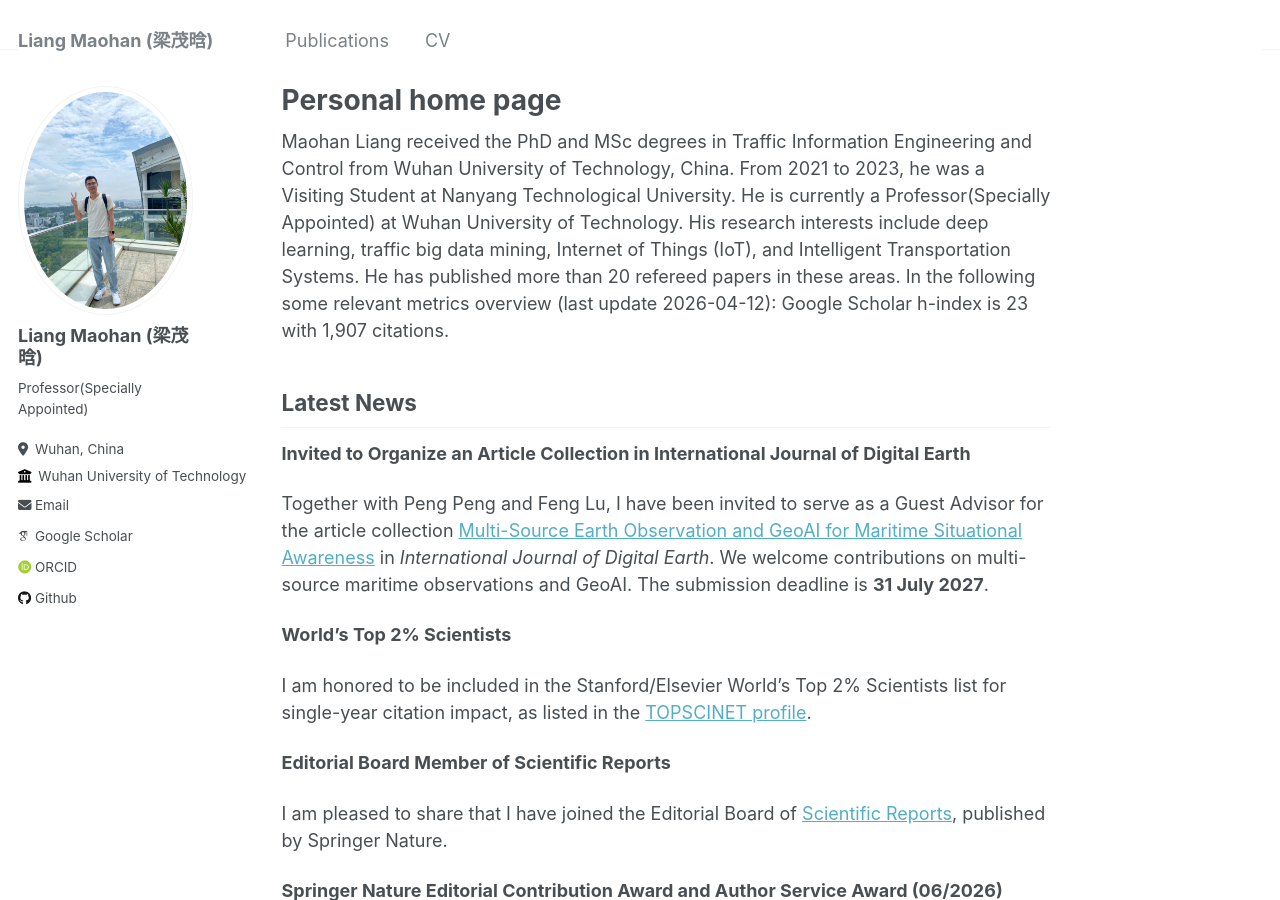
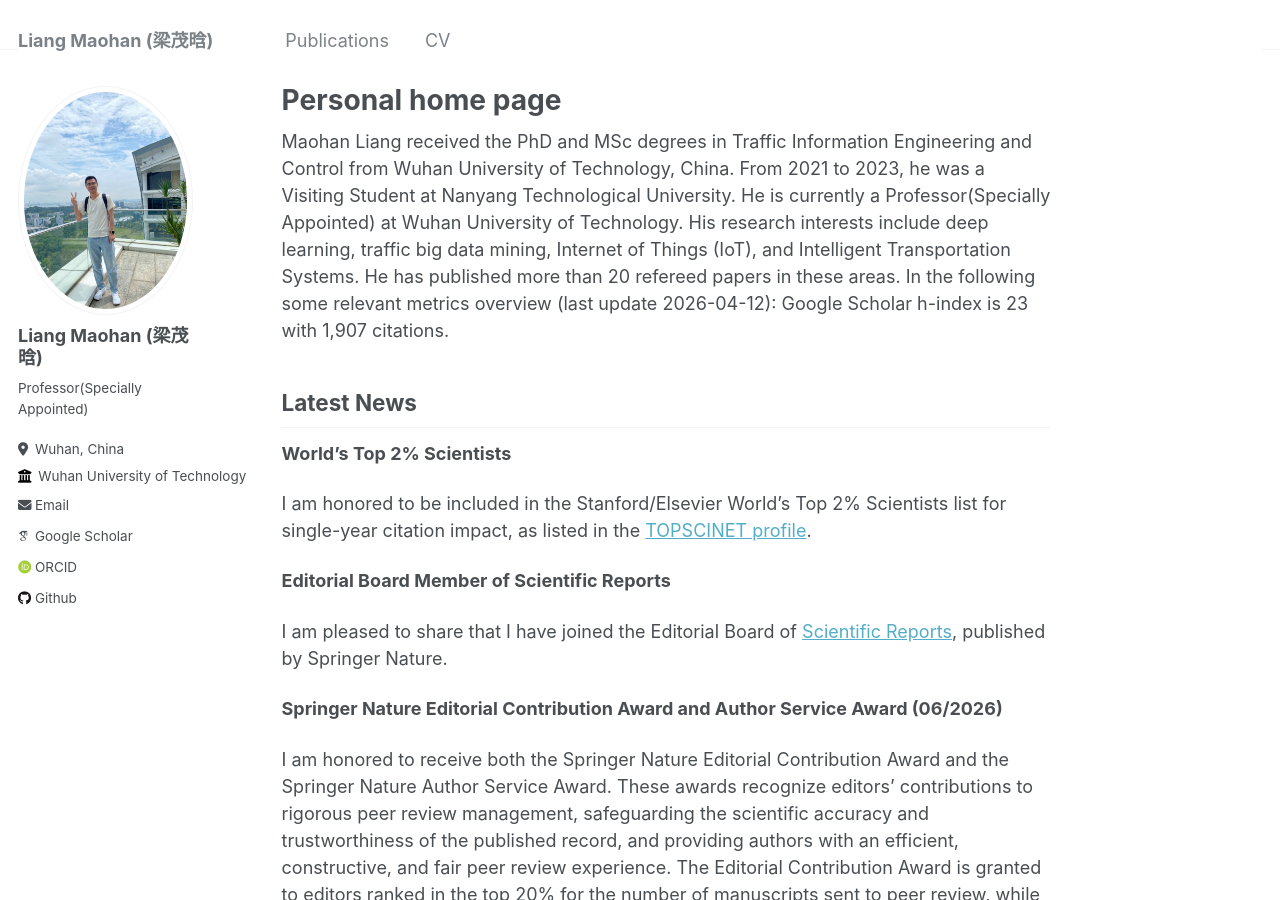
Before and after one commit to maohliang/nus.github.io, a Jekyll site: the page built from _pages/about.md, in a window 1280 px wide and 900 px high. Built offline with Jekyll 4.4.1, drawn with Linux system fonts in a browser that asks for light colours; some web fonts are replaced; some of the changed text lies outside the part shown.

Commit message:
Match IJDE call for papers format and remove duplicate news

```diff
--- a/_pages/about.md
+++ b/_pages/about.md
@@ -11,10 +11,6 @@ Maohan Liang received the PhD and MSc degrees in Traffic Information Engineering
 
 Latest News
 ------
-
-**Invited to Organize an Article Collection in International Journal of Digital Earth**
-
-Together with Peng Peng and Feng Lu, I have been invited to serve as a Guest Advisor for the article collection [Multi-Source Earth Observation and GeoAI for Maritime Situational Awareness](https://think.taylorandfrancis.com/article_collections/multi-source-earth-observation-and-geoai-for-maritime-situational-awareness/) in *International Journal of Digital Earth*. We welcome contributions on multi-source maritime observations and GeoAI. The submission deadline is **31 July 2027**.
 
 **World's Top 2% Scientists**
 
@@ -63,13 +59,9 @@ Call for papers
 
 Multi-Source Earth Observation and GeoAI for Maritime Situational Awareness
 
-[Article Collection and submission information](https://think.taylorandfrancis.com/article_collections/multi-source-earth-observation-and-geoai-for-maritime-situational-awareness/)
+[International Journal of Digital Earth](https://think.taylorandfrancis.com/article_collections/multi-source-earth-observation-and-geoai-for-maritime-situational-awareness/), Impact Factor: 5.4
 
-Guest Advisors: Maohan Liang, Peng Peng, and Feng Lu.
-
-Topics include maritime data fusion, AIS and remote sensing integration, vessel detection and tracking, trajectory prediction, maritime anomaly detection, and smart ports.
-
-Submission Deadline: **31 July 2027**
+Submission Deadline: 31 July 2027
 
 
 **Drones--Call for papers**
```
